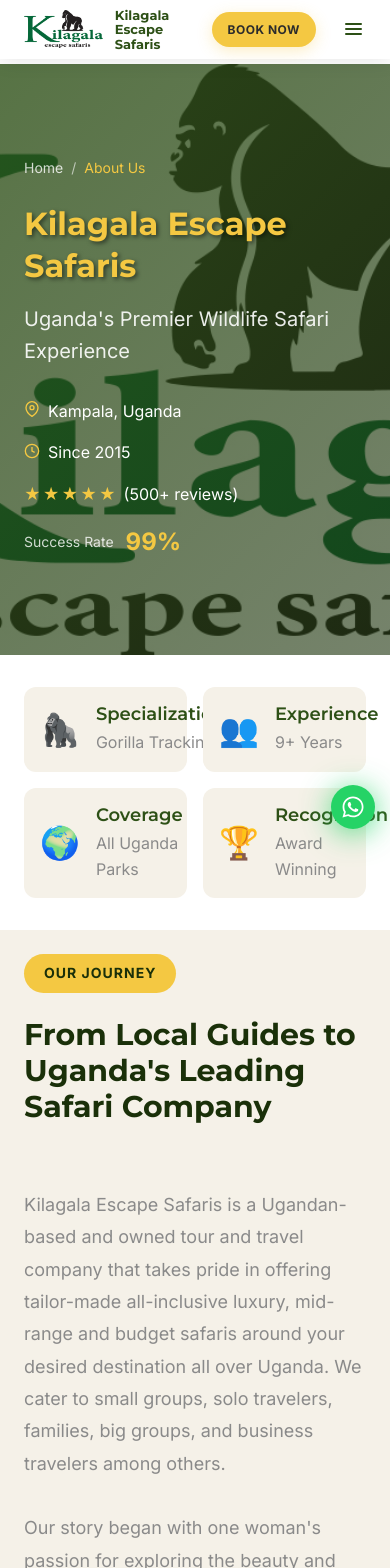
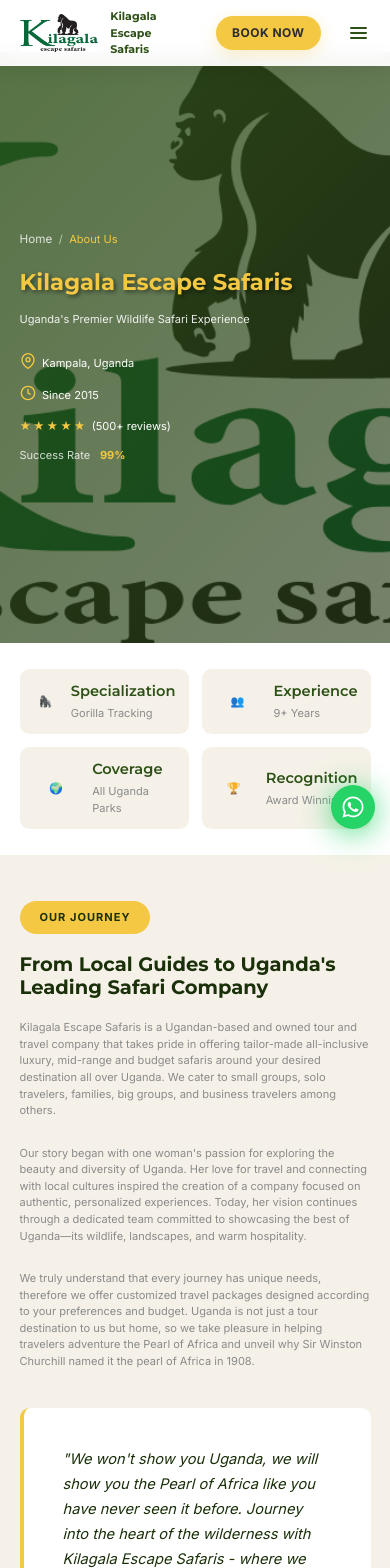
Before and after one commit to kasasa22/safari-website, a Nuxt app: page /about in a window 390 px wide. Shown: the top 1568 px of the page. Built offline with nearby package versions, Linux system fonts and the light colour scheme.

Commit message:
Update assets/css/base.css

```diff
--- a/assets/css/base.css
+++ b/assets/css/base.css
@@ -80,17 +80,130 @@
   padding: 0 var(--spacing-xl);
 }
 
+/* Global Mobile Text Reduction */
 @media (max-width: 768px) {
   html, body {
     max-width: 100% !important;
     width: 100% !important;
     overflow-x: hidden;
+    font-size: 14px; /* Reduce base font size for mobile */
   }
 
   .container {
     max-width: 100% !important;
     width: 100% !important;
     padding: 0 var(--spacing-lg) !important;
+  }
+
+  /* Mobile Font Size Overrides */
+  h1 { font-size: 2rem !important; } /* was 3rem */
+  h2 { font-size: 1.75rem !important; } /* was 2.25rem */
+  h3 { font-size: 1.5rem !important; } /* was 1.875rem */
+  h4 { font-size: 1.25rem !important; } /* was 1.5rem */
+  h5 { font-size: 1.125rem !important; } /* was 1.25rem */
+  h6 { font-size: 1rem !important; } /* was 1.125rem */
+
+  /* Reduce paragraph and body text */
+  p, span, div, li, td, th {
+    font-size: 0.9rem !important;
+    line-height: 1.5 !important;
+  }
+
+  /* Reduce button text */
+  button, .btn, .cta-button {
+    font-size: 0.85rem !important;
+  }
+
+  /* Reduce link text */
+  a {
+    font-size: 0.9rem !important;
+  }
+
+  /* Utility classes for mobile text control */
+  .text-mobile-xs { font-size: 0.7rem !important; }
+  .text-mobile-sm { font-size: 0.8rem !important; }
+  .text-mobile-base { font-size: 0.9rem !important; }
+  .text-mobile-lg { font-size: 1rem !important; }
+  .text-mobile-xl { font-size: 1.1rem !important; }
+
+  /* Mobile Spacing Reduction */
+  section {
+    padding-top: var(--spacing-2xl) !important; /* Reduce from 4xl/6rem to 2xl/3rem */
+    padding-bottom: var(--spacing-2xl) !important;
+  }
+
+  /* Reduce margin between elements */
+  .section-header {
+    margin-bottom: var(--spacing-xl) !important; /* Reduce from 3xl to xl */
+  }
+
+  /* Reduce common spacing classes */
+  .mb-4xl, .mt-4xl, .py-4xl {
+    margin-bottom: var(--spacing-2xl) !important;
+    margin-top: var(--spacing-2xl) !important;
+    padding-top: var(--spacing-2xl) !important;
+    padding-bottom: var(--spacing-2xl) !important;
+  }
+
+  .mb-3xl, .mt-3xl, .py-3xl {
+    margin-bottom: var(--spacing-xl) !important;
+    margin-top: var(--spacing-xl) !important;
+    padding-top: var(--spacing-xl) !important;
+    padding-bottom: var(--spacing-xl) !important;
+  }
+
+  .mb-2xl, .mt-2xl, .py-2xl {
+    margin-bottom: var(--spacing-lg) !important;
+    margin-top: var(--spacing-lg) !important;
+    padding-top: var(--spacing-lg) !important;
+    padding-bottom: var(--spacing-lg) !important;
+  }
+}
+
+@media (max-width: 480px) {
+  html, body {
+    font-size: 13px; /* Even smaller for very small screens */
+  }
+
+  /* Further reduce text for small mobile */
+  h1 { font-size: 1.75rem !important; }
+  h2 { font-size: 1.5rem !important; }
+  h3 { font-size: 1.25rem !important; }
+  h4 { font-size: 1.125rem !important; }
+  h5 { font-size: 1rem !important; }
+  h6 { font-size: 0.95rem !important; }
+
+  p, span, div, li, td, th {
+    font-size: 0.85rem !important;
+  }
+
+  button, .btn, .cta-button {
+    font-size: 0.8rem !important;
+  }
+
+  /* Extra small mobile spacing reduction */
+  section {
+    padding-top: var(--spacing-xl) !important; /* Further reduce to xl/2rem */
+    padding-bottom: var(--spacing-xl) !important;
+  }
+
+  .section-header {
+    margin-bottom: var(--spacing-lg) !important; /* Reduce to lg */
+  }
+
+  /* More aggressive spacing reduction */
+  .mb-4xl, .mt-4xl, .py-4xl {
+    margin-bottom: var(--spacing-xl) !important;
+    margin-top: var(--spacing-xl) !important;
+    padding-top: var(--spacing-xl) !important;
+    padding-bottom: var(--spacing-xl) !important;
+  }
+
+  .mb-3xl, .mt-3xl, .py-3xl {
+    margin-bottom: var(--spacing-lg) !important;
+    margin-top: var(--spacing-lg) !important;
+    padding-top: var(--spacing-lg) !important;
+    padding-bottom: var(--spacing-lg) !important;
   }
 }
 
```
